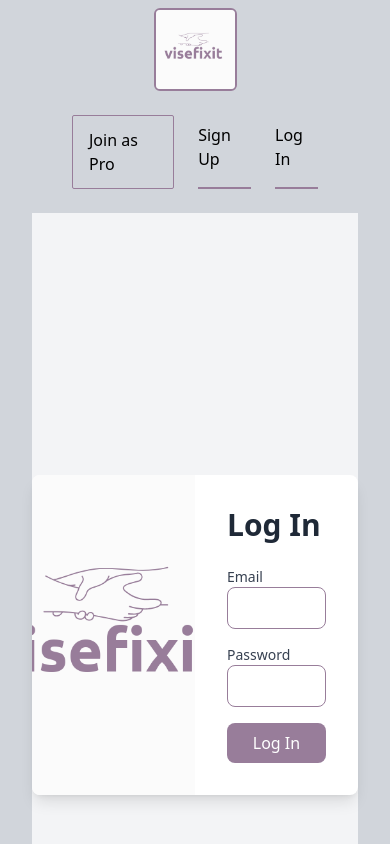
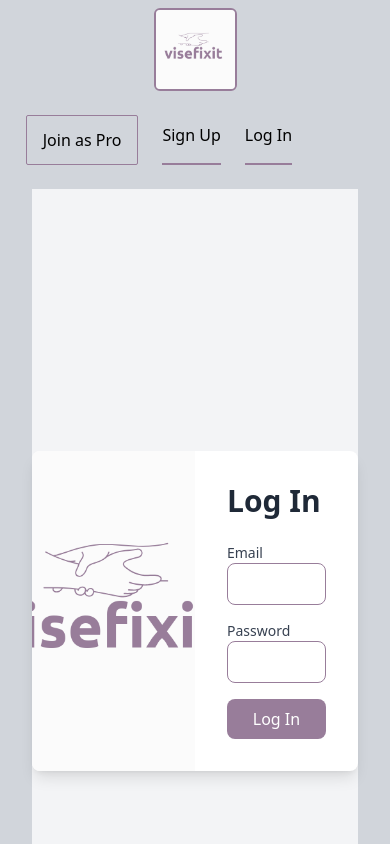
Before and after one commit to RaoofGoher/viseFixIt, a React (Vite) app: page /login in a window 390 px wide. Shown: the top 844 px of the page. Built offline with nearby package versions, Linux system fonts and the light colour scheme.

Commit message:
responsiveness added

```diff
--- a/src/components/HeroSlider.jsx
+++ b/src/components/HeroSlider.jsx
@@ -8,9 +8,13 @@ import HeroImage from '../assets/viseFixitHero.png'
 import HeroImage1 from '../assets/h1.png'
 import HeroImage2 from '../assets/h2.png'
 import HeroImage3 from '../assets/h3.png'
-
+import { useMediaQuery } from 'react-responsive'
 
 const SimpleSlider = () => {
+
+  const isHeroCollapsing = useMediaQuery({
+    query: '(max-width: 950px)'
+  })
   const settings = {
     dots: false,
     arrows:false,
@@ -23,9 +27,9 @@ const SimpleSlider = () => {
   };
 
   return (
-    <div className="relative w-[94vw]">
+    <div className="relative w-[94vw] mb-[50px]">
       {/* Overlay content positioned on top of the slider */}
-      <div className="absolute top-20 left-1/2 transform z-10 -translate-x-1/2">
+      <div className={`absolute top-20 left-1/2 transform z-10 -translate-x-1/2 ${isHeroCollapsing ? "w-[80vw]" :""}`}>
       <Stack>
         <SearchComponent buttonText={'Search'} labelText={"Zip Code"}/>
 
@@ -34,16 +38,16 @@ const SimpleSlider = () => {
 
       {/* Slider Component */}
       <Slider {...settings}>
-        <div className="bg-gray-400 h-72 flex items-center justify-center">
+        <div className={`bg-gray-400 ${isHeroCollapsing ? "h-52" : "h-72"} flex items-center justify-center`}>
           <img src={HeroImage} className=""/>
         </div>
-        <div className="bg-gray-500 h-72 flex items-center justify-center">
+        <div className={`bg-gray-500 ${isHeroCollapsing ? "h-52" : "h-72"} flex items-center justify-center`}>
         <img src={HeroImage1} className=""/>
         </div>
-        <div className="bg-gray-600 h-72 flex items-center justify-center">
+        <div className={`bg-gray-600 ${isHeroCollapsing ? "h-52" : "h-72"} flex items-center justify-center`}>
         <img src={HeroImage2} className=""/>
         </div>
-        <div className="bg-gray-600 h-72 flex items-center justify-center">
+        <div className={`bg-gray-600 ${isHeroCollapsing ? "h-52" : "h-72"} flex items-center justify-center`}>
         <img src={HeroImage3} className=""/>
         </div>
       </Slider>
--- a/src/components/PrimaryNavbar.jsx
+++ b/src/components/PrimaryNavbar.jsx
@@ -6,9 +6,20 @@ import { useGlobalContext } from '../context/GlobalContext';
 import { useProContext } from '../context/ProContext';
 import { Link } from 'react-router-dom';
 import RegistrationModal from '../components/RegistrationModal';
+import { useMediaQuery } from 'react-responsive'
 
 const PrimaryNavbar = () => {
-  // Access the modal state and open functions from the global context
+
+  const isMobile = useMediaQuery({
+    query: '(max-width: 432px)'
+  })
+
+  const isMobile2 = useMediaQuery({
+    query: '(max-width: 354px)'
+  })
+
+
+
   const {
     openRegistrationModal,
     openServiceModal,
@@ -34,7 +45,7 @@ const PrimaryNavbar = () => {
         </div>
       </Link>
 
-      <div className="navbar flex space-x-6 smartNavbar:py-4">
+      <div className={`navbar flex space-x-6 smartNavbar:py-4 ${isMobile ? "w-[95vw] items-center":""} ${isMobile2 ? "px-2" : "px-4"} `}>
         <Link to="/prosignup" className='mt-2'>
         <h1
           className="cursor-pointer hover:text-white hover:bg-secondaryColor border border-primaryColor py-3 px-4 rounded-sm flex items-center justify-between"
--- a/tailwind.config.js
+++ b/tailwind.config.js
@@ -19,6 +19,9 @@ export default {
         'smartNavbar': {         // Define a custom max breakpoint
           'max': '599px',           // Less than 600px
         },
+        'smartNavbarLinks': {         // Define a custom max breakpoint
+          'max': '400px',           // Less than 600px
+        },
         'smartHero': {
           'max': '645px',
         },
```
